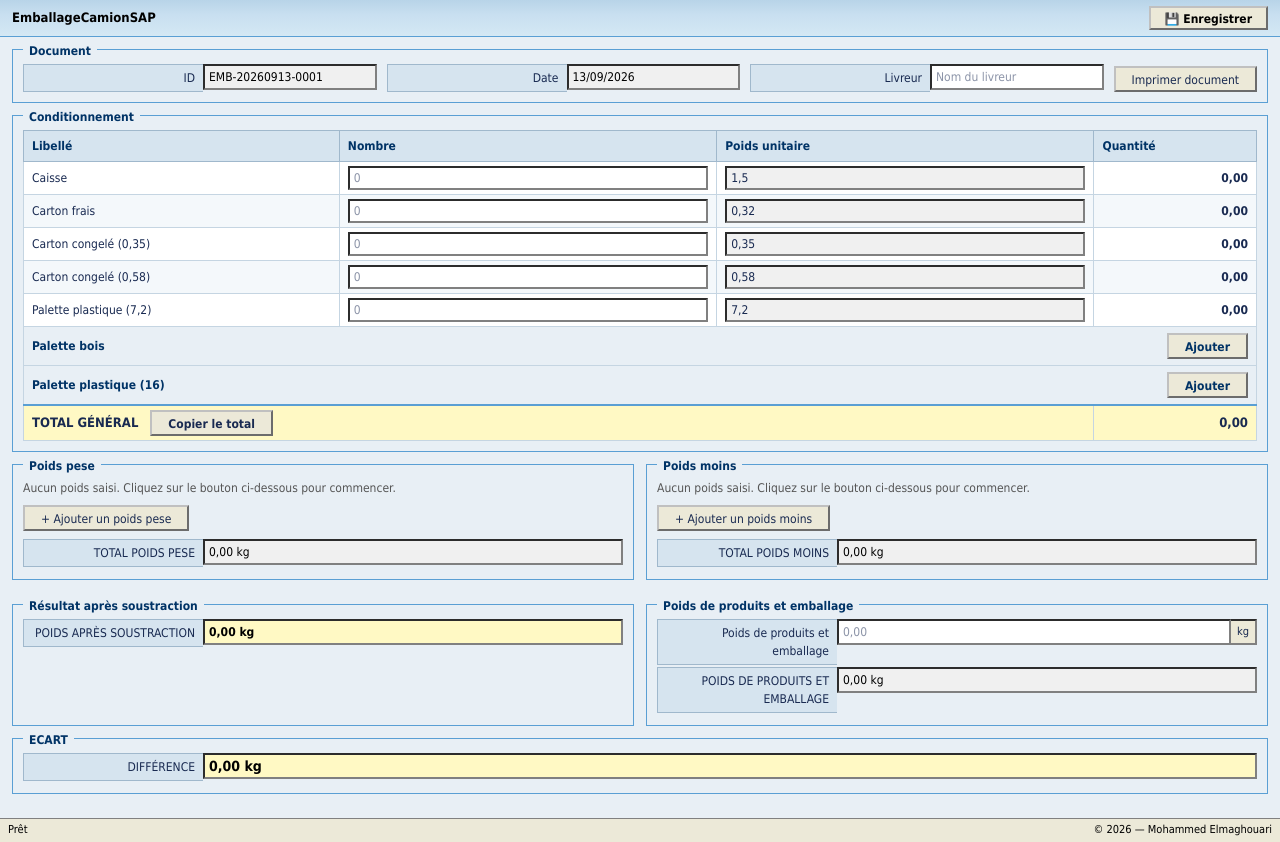
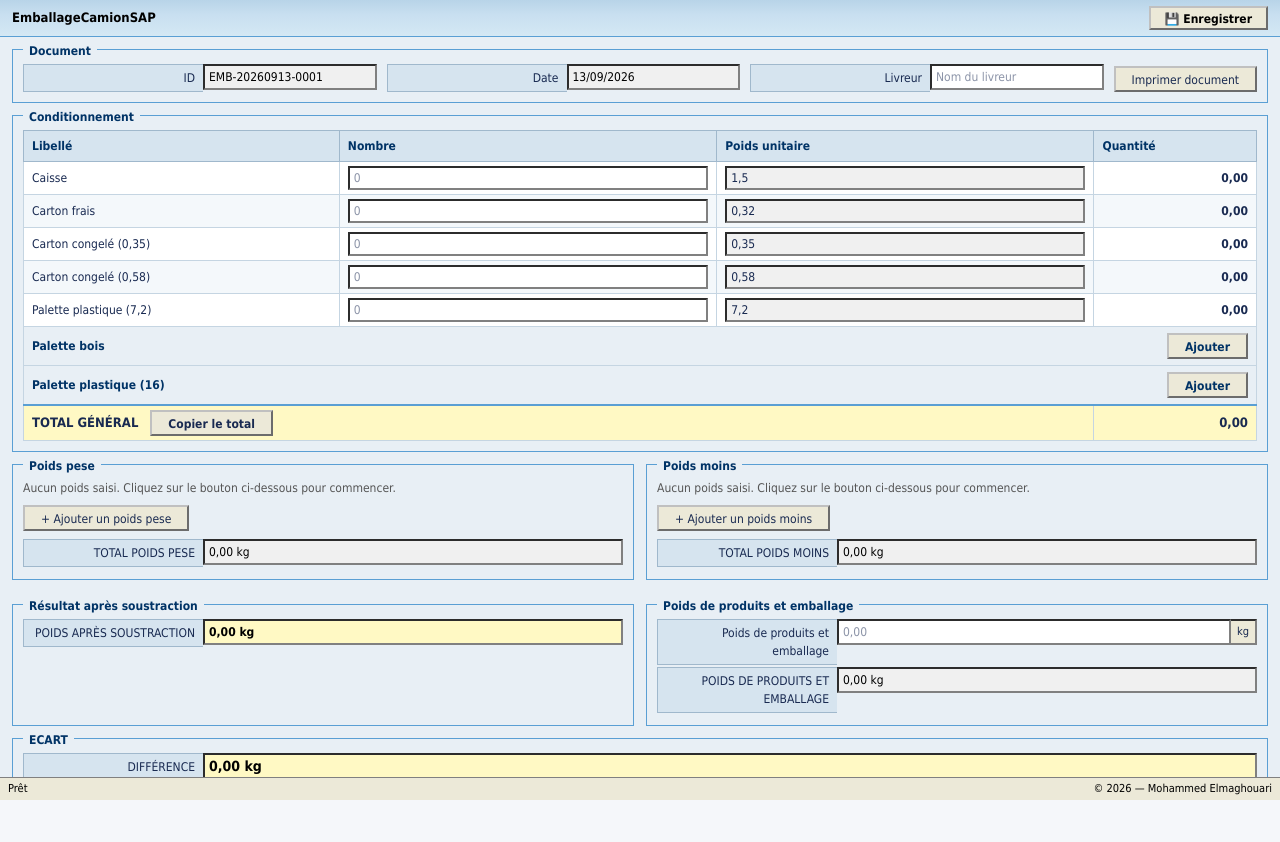
Before and after one commit to elmaghouarimohammed/EmballageCamionSAP, a React (Vite) app in the folder frontend/: page / in a window 1280 px wide. After the commit the page ends 800 px from the top, so only its background shows below. Built offline with nearby package versions, Linux system fonts and the light colour scheme.

Commit message:
fix nav and fotter

```diff
--- a/frontend/src/components/Layout.jsx
+++ b/frontend/src/components/Layout.jsx
@@ -30,13 +30,14 @@ export default function Layout() {
   }, [selectIdHandler]);
 
   return (
-    <div className="flex min-h-screen flex-col">
+    <div className="app-shell">
       <Navbar
         documents={documents}
         selectedDocId={selectedDocId}
         onSave={handleSaveClick}
         onSelectId={handleSelectId}
       />
+      <div className="app-scroll">
         <Outlet
           context={{
             setFooterMessage,
@@ -46,6 +47,7 @@ export default function Layout() {
             setSelectedDocId,
           }}
         />
+      </div>
       <Footer message={footerMessage} />
     </div>
   );
--- a/frontend/src/index.css
+++ b/frontend/src/index.css
@@ -11,13 +11,62 @@
   box-sizing: border-box;
 }
 
+html,
+body,
+#root {
+  height: 100%;
+  margin: 0;
+  padding: 0;
+}
+
+#root {
+  min-height: 100%;
+}
+
 body {
-  margin: 0;
   font-family: Tahoma, "Segoe UI", Arial, sans-serif;
   font-size: 12px;
   background-color: #F5F7FA;
   color: #192A51;
   -webkit-font-smoothing: antialiased;
+  overflow: hidden;
+}
+
+/* ── Fixed app shell (nav + scroll + footer) ── */
+.app-shell {
+  display: flex;
+  flex-direction: column;
+  height: 100vh;
+  width: 100vw;
+  overflow: hidden;
+}
+
+.app-scroll {
+  flex: 1 1 auto;
+  overflow-y: auto;
+  overflow-x: hidden;
+  min-height: 0;
+  background: #e8eff5;
+  -webkit-overflow-scrolling: touch;
+}
+
+.app-scroll::-webkit-scrollbar {
+  width: 12px;
+}
+
+.app-scroll::-webkit-scrollbar-track {
+  background: #ece9d8;
+  border-left: 1px solid #a0b8cc;
+}
+
+.app-scroll::-webkit-scrollbar-thumb {
+  background: #b8d4e8;
+  border: 1px solid #5a9fd4;
+  border-radius: 0;
+}
+
+.app-scroll::-webkit-scrollbar-thumb:hover {
+  background: #a0c4d8;
 }
 
 input[type="number"]::-webkit-inner-spin-button,
@@ -38,6 +87,9 @@ input[type="number"] {
   font-size: 13px;
   font-weight: bold;
   color: #000;
+  width: 100%;
+  flex-shrink: 0;
+  z-index: 50;
 }
 
 .sap-title-bar-with-back {
@@ -303,6 +355,9 @@ input[type="number"] {
   justify-content: space-between;
   align-items: center;
   color: #000;
+  width: 100%;
+  flex-shrink: 0;
+  z-index: 50;
 }
 
 /* ── SAP Grid Layout ── */
@@ -698,9 +753,31 @@ input[type="number"] {
     margin: 12mm;
   }
 
+  html,
+  body,
+  #root {
+    height: auto !important;
+    width: auto !important;
+    overflow: visible !important;
+  }
+
   body {
     background: #fff !important;
     color: #000;
+  }
+
+  .app-shell {
+    display: block !important;
+    height: auto !important;
+    width: auto !important;
+    overflow: visible !important;
+  }
+
+  .app-scroll {
+    display: block !important;
+    height: auto !important;
+    overflow: visible !important;
+    background: #fff !important;
   }
 
   .no-print {
```
Lines whose indentation alone changed are shown as unchanged.
